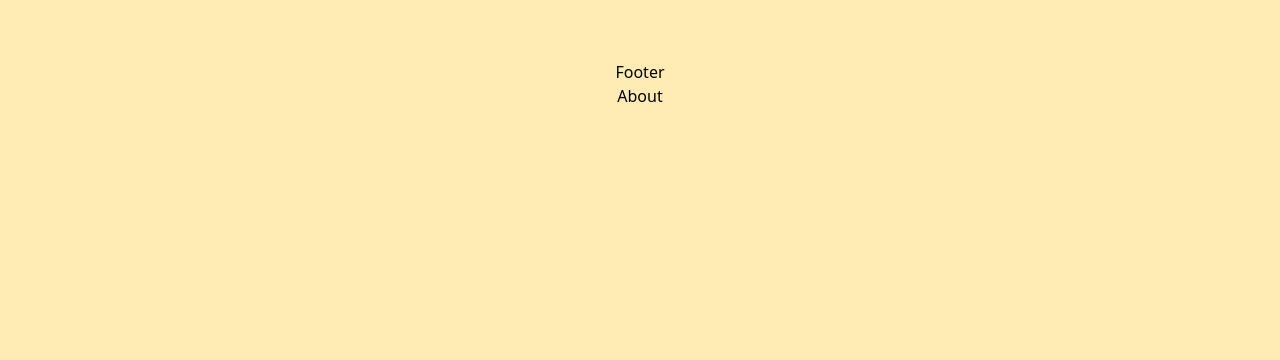
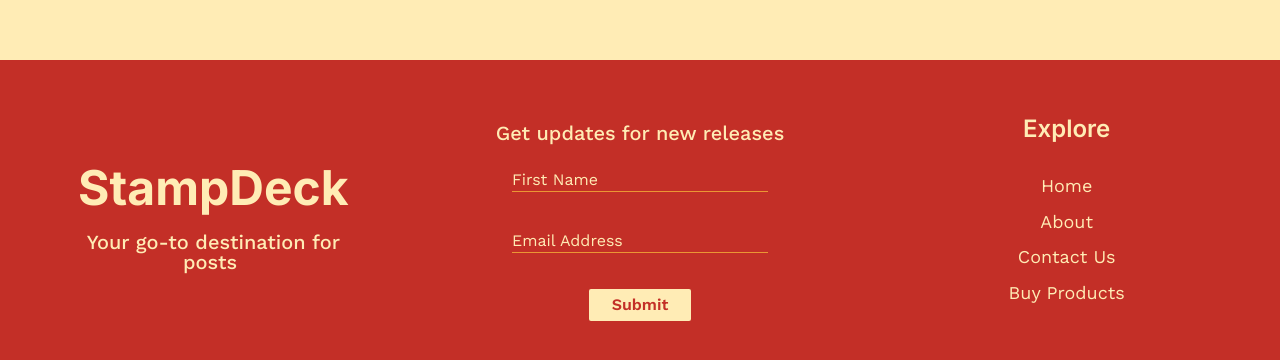
Before and after one commit to rahul-p19/StampDeck, a React (Vite) app in the folder frontend/: page / in a window 1280 px wide. Shown: the part 2308-2668 px from the top of the page. Built offline with nearby package versions, Linux system fonts and the light colour scheme.

Commit message:
added footer and favicon

```diff
--- a/frontend/index.html
+++ b/frontend/index.html
@@ -2,7 +2,7 @@
 <html lang="en">
   <head>
     <meta charset="UTF-8" />
-    <link rel="icon" type="image/svg+xml" href="/vite.svg" />
+    <link rel="icon" type="image/x-icon" href="/favicon.ico" />
     <meta name="viewport" content="width=device-width, initial-scale=1.0" />
     <title>StampDeck</title>
   </head>
--- a/frontend/src/components/Footer.jsx
+++ b/frontend/src/components/Footer.jsx
@@ -1,8 +1,35 @@
+import { HashLink } from "react-router-hash-link"
+import {FlipWords} from "./ui/flip-words"
+
+
 function Footer() {
+  const words = ["stamps", "posts", "cancellations"];
   return (
-    <footer className="h-[40vh] flex flex-col items-center">
-      <h1>Footer</h1>
-      <h1>About</h1>
+    <footer className="h-[40vh] grid grid-cols-3 items-center bg-accent">
+      <div className="flex flex-col items-center relative pb-5">
+        <h1  className="text-5xl font-inter font-bold text-background">StampDeck</h1>
+        <div className="flex flex-col text-xl font-worksans items-center font-medium">
+        <h2 className="mt-4 text-background">Your go-to destination for </h2>
+        <FlipWords words={words} duration={4000} className={"absolute bottom-0 text-background"}/>
+        </div>
+      </div>
+      <div className="flex flex-col items-center justify-center h-4/5 gap-y-5">
+        <h2 className="text-xl font-worksans font-medium text-background">Get updates for new releases</h2>
+        <form className="flex flex-col h-3/5 justify-between items-center w-3/5">
+          <input className="bg-transparent outline-none border-b border-b-secondary placeholder:text-background text-background w-full placeholder:font-worksans" type="text" name="name" id="name" placeholder="First Name" autoComplete="off"/>
+          <input className="bg-transparent outline-none border-b border-b-secondary placeholder:text-background text-background w-full placeholder:font-worksans" type="email" name="email" id="email" placeholder="Email Address" autoComplete="off"/>
+          <button type="submit" className="bg-background hover:bg-[#ffedb5df] text-accent font-semibold px-2 py-1 rounded-sm w-2/5 cursor-pointer font-worksans" disabled>Submit</button>
+        </form>
+      </div>
+      <div className="flex flex-col items-center text-background justify-between h-2/3">
+        <h2 className="text-2xl font-inter font-semibold">Explore</h2>
+        <nav className="flex flex-col items-center font-worksans h-2/3 justify-around text-lg mb-4">
+          <HashLink to="/#navbar" className="relative after:bg-secondary after:absolute after:h-0.5 after:w-0 after:bottom-0 after:left-0 hover:after:w-full after:transition-all after:duration-500 cursor-pointer">Home</HashLink>
+          <HashLink to="/#about" className="relative after:bg-secondary after:absolute after:h-0.5 after:w-0 after:bottom-0 after:left-0 hover:after:w-full after:transition-all after:duration-500 cursor-pointer">About</HashLink>
+          <HashLink to="/#contact" className="relative after:bg-secondary after:absolute after:h-0.5 after:w-0 after:bottom-0 after:left-0 hover:after:w-full after:transition-all after:duration-500 cursor-pointer">Contact Us</HashLink>
+          <HashLink to="/market" className="relative after:bg-secondary after:absolute after:h-0.5 after:w-0 after:bottom-0 after:left-0 hover:after:w-full after:transition-all after:duration-500 cursor-pointer">Buy Products</HashLink>
+        </nav>
+      </div>
     </footer>
   )
 }
--- a/frontend/src/components/Navbar.jsx
+++ b/frontend/src/components/Navbar.jsx
@@ -5,7 +5,7 @@ import {HashLink} from "react-router-hash-link"
 function Navbar() {
 	return (
 		<>
-			<div className="flex justify-between mx-[5vw] items-center pt-[5vh] pb-[2vh]">
+			<div className="flex justify-between mx-[5vw] items-center pt-[5vh] pb-[2vh]" id="navbar">
 				<Link to="/" className="text-5xl font-inter font-bold bg-gradient-to-r from-primary to-accent text-transparent bg-clip-text">
 					StampDeck
 				</Link>
--- /dev/null
+++ b/frontend/src/components/ui/flip-words.jsx
@@ -0,0 +1,77 @@
+/* eslint-disable react/prop-types */
+"use client";
+import { useCallback, useEffect, useState } from "react";
+import { AnimatePresence, motion } from "framer-motion";
+import { cn } from "./../../utils/cn";
+
+export const FlipWords = ({
+  words,
+  duration = 4000,
+  className
+}) => {
+  const [currentWord, setCurrentWord] = useState(words[0]);
+  const [isAnimating, setIsAnimating] = useState(false);
+
+  const startAnimation = useCallback(() => {
+    const word = words[words.indexOf(currentWord) + 1] || words[0];
+    setCurrentWord(word);
+    setIsAnimating(true);
+  }, [currentWord, words]);
+
+  useEffect(() => {
+    if (!isAnimating)
+      setTimeout(() => {
+        startAnimation();
+      }, duration);
+  }, [isAnimating, duration, startAnimation]);
+
+  return (
+    (<AnimatePresence
+      onExitComplete={() => {
+        setIsAnimating(false);
+      }}>
+      <motion.div
+        initial={{
+          opacity: 0,
+          y: 0,
+        }}
+        animate={{
+          opacity: 1,
+          y: 0,
+        }}
+        className={cn(
+          "z-10 inline-block relative text-left px-2",
+          className
+        )}
+        key={currentWord}>
+        {currentWord.split(" ").map((word, wordIndex) => (
+          <motion.span
+            key={word + wordIndex}
+            initial={{ opacity: 0 }}
+            animate={{ opacity: 1 }}
+            transition={{
+              delay: wordIndex * 0.3,
+              duration: 0.3,
+            }}
+            className="inline-block whitespace-nowrap">
+            {word.split("").map((letter, letterIndex) => (
+              <motion.span
+                key={word + letterIndex}
+                initial={{ opacity: 0 }}
+                animate={{ opacity: 1 }}
+                transition={{
+                  delay: wordIndex * 0.3 + letterIndex * 0.05,
+                  duration: 0.2,
+                }}
+                className="inline-block">
+                {letter}
+              </motion.span>
+            ))}
+            <span className="inline-block">&nbsp;</span>
+          </motion.span>
+        ))}
+      </motion.div>
+    </AnimatePresence>
+    )
+  );
+};
```
Also changed, not shown: 1 other file (tests, documents, lock files or other folders).
